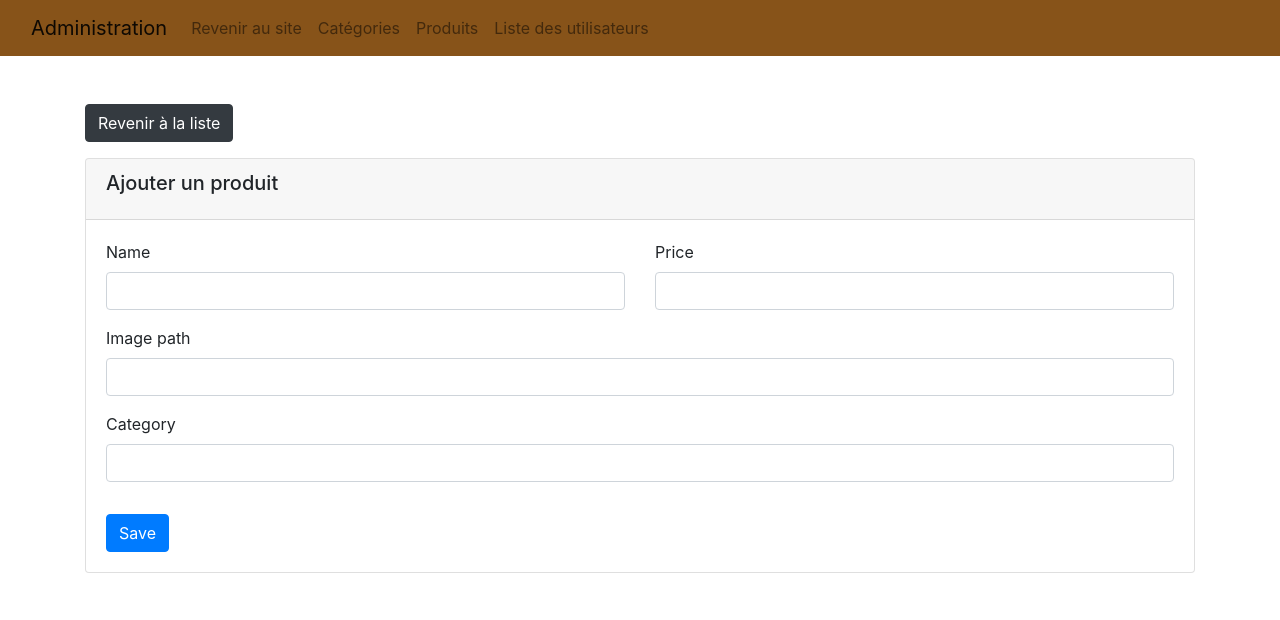
After one commit to HallowDev/ecommerce_chaussures, a Symfony app: template templates/admin/product/new.html.twig in a window 1280 px wide. The commit adds this page. Shown: the top 620 px of the page. Run offline with Twig, Linux system fonts and the light colour scheme; the template is opened without the code that fills it, so the values that code supplies are empty; form fields are guessed from the names that the template uses; some libraries are stand-ins or nearby versions.

Commit message:
final front

```diff
--- /dev/null
+++ b/templates/admin/product/_delete_form.html.twig
@@ -0,0 +1,4 @@
+<form method="post" action="{{ path('admin_product_delete', {'id': product.id}) }}" onsubmit="return confirm('Are you sure you want to delete this item?');">
+    <input type="hidden" name="_token" value="{{ csrf_token('delete' ~ product.id) }}">
+    <button class="btn">Delete</button>
+</form>
--- /dev/null
+++ b/templates/admin/product/_form.html.twig
@@ -0,0 +1,20 @@
+{{ form_start(form) }}
+
+<div class="row">
+    <div class="col-sm-12 col-md-6">
+        {{ form_row(form.name) }}
+    </div>
+    <div class="col-sm-12 col-md-6">
+        {{ form_row(form.price) }}
+    </div>
+    <div class="col-12">
+        {{ form_row(form.imagePath) }}
+    </div>
+    <div class="col-12">
+        {{ form_row(form.category) }}
+    </div>
+
+</div>
+
+    <button class="btn btn-primary mt-3">{{ button_label|default('Save') }}</button>
+{{ form_end(form) }}
--- /dev/null
+++ b/templates/admin/product/new.html.twig
@@ -0,0 +1,34 @@
+{% extends 'admin/base.html.twig' %}
+
+{% block title %}New Product{% endblock %}
+
+{% block body %}
+
+    <div class="container py-5">
+
+        <div class="row">
+
+            <div class="col-12">
+
+                <a class="btn btn-dark" href="{{ path('admin_product_index') }}">Revenir à la liste</a>
+
+            </div>
+
+            <div class="col-sm-12 mt-3">
+
+                <div class="card">
+                    <div class="card-header">
+                        <h5 class="card-title">Ajouter un produit</h5>
+                    </div>
+                    <div class="card-body">
+                        {{ include('admin/product/_form.html.twig') }}
+                    </div>
+                </div>
+
+            </div>
+
+        </div>
+
+    </div>
+
+{% endblock %}
--- a/templates/admin/shared/_navbar.html.twig
+++ b/templates/admin/shared/_navbar.html.twig
@@ -14,7 +14,7 @@
                     <a class="nav-link " aria-current="page" href="{{ path('admin_category_index') }}">Catégories</a>
                 </li>
                 <li class="nav-item">
-                    <a class="nav-link " aria-current="page" href="#">Produits</a>
+                    <a class="nav-link " aria-current="page" href="{{ path('admin_product_index') }}">Produits</a>
                 </li>
                 <li class="nav-item">
                     <a class="nav-link " aria-current="page" href="#">Liste des utilisateurs</a>
```
Also changed, not shown: src/Controller/Admin/ProductController.php (added, +18 -0 lines), templates/admin/product/edit.html.twig (added, +13 -0 lines), templates/admin/product/index.html.twig (added, +45 -0 lines), templates/admin/product/show.html.twig (added, +34 -0 lines).
